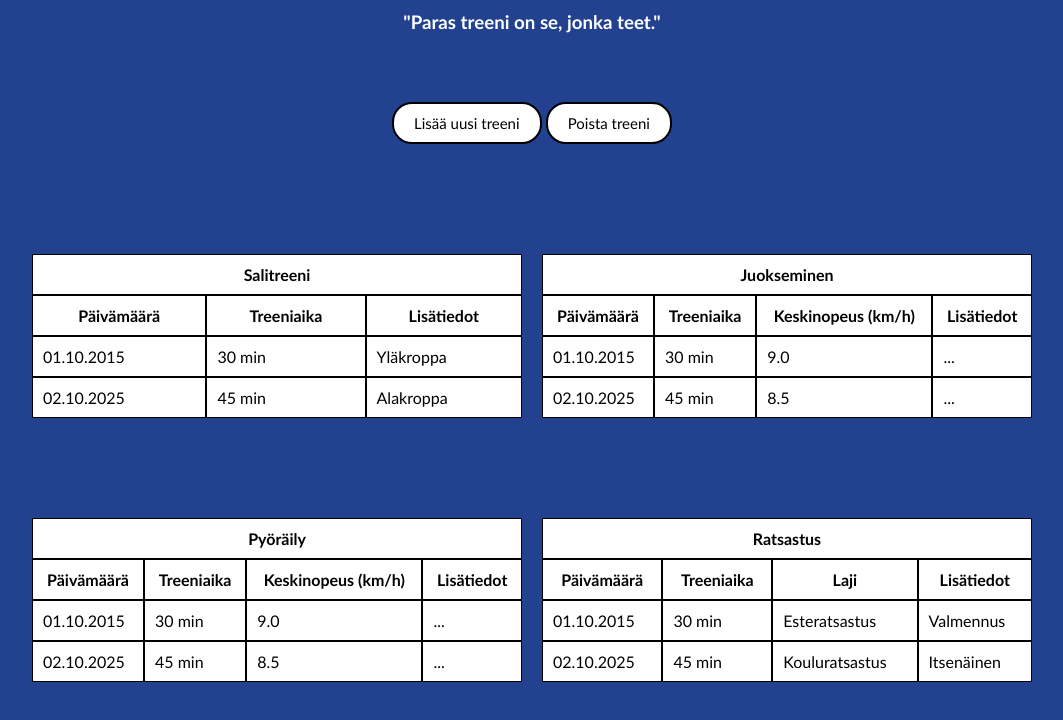
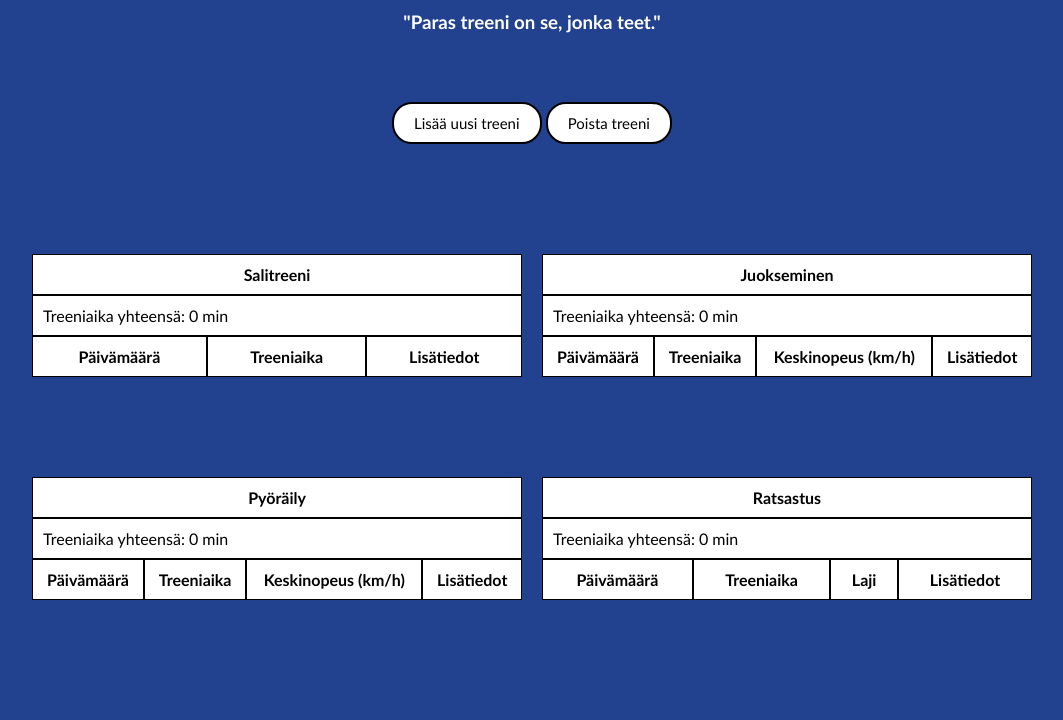
Before and after one commit to jennainoelina/Projekti-1---pieni-sovellus, a plain HTML site: page index.html in a window 1280 px wide. Shown: the part 166-886 px from the top of the page, without its empty margins (108-1171 px from the left). After the commit the page ends 826 px from the top, so only its background shows below. Drawn offline with Linux system fonts and the light colour scheme.

Commit message:
yhteenlasku

```diff
--- a/index.html
+++ b/index.html
@@ -1,4 +1,3 @@
-<!DOCTYPE html>
 <!DOCTYPE html>
 <html lang="fi">
 
@@ -12,24 +11,19 @@
 
 <body>
 
-	<!-- Otsikko ja quote -->
     <h1>Treenipäiväkirja</h1>
     <h3>"Paras treeni on se, jonka teet."</h3>
 
-	<!-- Nappulat Lisää ja Poista -->
     <div class="nappulat">
         <button class="lisaa">Lisää uusi treeni</button>
         <button class="poista">Poista treeni</button>
     </div>
 
-	<!-- Ponnahdusikkuna -->
     <div id="ponnahdusikkuna" class="ikkuna">
         <div class="ikkunatiedot">
 
-			<span class="sulje">&times;</span> <!-- ruksi ikkunassa -->
-			<h3>Lisää uusi treeni</h3>
+            <span class="sulje">&times;</span> <h3>Lisää uusi treeni</h3>
 
-			<!-- Kategorian valinta -->
             <label for="kategoria">Laji: </label>
              <select id="kategoria">
                  <option value="juokseminen">Juoksu</option>
@@ -38,7 +32,6 @@
                  <option value="ratsastus">Ratsastus</option>
              </select>
 
-			<!-- Yhteiset kentät -->
             <label for="paivamaara">Päivämäärä: </label>
             <input type="text" id="paivamaara" placeholder="pp.kk.vvvv">
 
@@ -46,9 +39,7 @@
             <label for="kesto">Kesto (min): </label>
             <input type="number" id="kesto">
 
-			<div id="lisakentat"></div> <!-- Lisäkentät -->
-
-			<label for="lisatiedot">Lisätiedot: </label>
+            <div id="lisakentat"></div> <label for="lisatiedot">Lisätiedot: </label>
             <textarea id="lisatiedot" rows="3"></textarea>
 
             <button id="tallenna">Tallenna</button>
@@ -56,26 +47,18 @@
         </div>
      </div>
 
-	<!-- Treenitaulukot -->
     <div class="taulukot">
         <table class="sali">
             <tr>
                 <th colspan="3">Salitreeni</th>
             </tr>
             <tr>
+                <td colspan="3" id="sali-yhteensa"></td>
+            </tr>
+            <tr>
                 <th>Päivämäärä</th>
                 <th>Treeniaika</th>
                 <th>Lisätiedot</th>
-			</tr>
-			<tr>
-				<td>01.10.2015</td>
-				<td>30 min</td>
-				<td>Yläkroppa</td>
-			</tr>
-			<tr>
-				<td>02.10.2025</td>
-				<td>45 min</td>
-				<td>Alakroppa</td>
             </tr>
             </table>
 
@@ -84,22 +67,13 @@
                 <th colspan="4">Juokseminen</th>
             </tr>
             <tr>
+                <td colspan="4" id="juokseminen-yhteensa"></td>
+            </tr>
+            <tr>
                 <th>Päivämäärä</th>
                 <th>Treeniaika</th>
                 <th>Keskinopeus (km/h)</th>
                 <th>Lisätiedot</th>
-			</tr>
-			<tr>
-				<td>01.10.2015</td>
-				<td>30 min</td>
-				<td>9.0</td>
-				<td>...</td>
-			</tr>
-			<tr>
-				<td>02.10.2025</td>
-				<td>45 min</td>
-				<td>8.5</td>
-				<td>...</td>
             </tr>
             </table>
 
@@ -108,22 +82,13 @@
                 <th colspan="4">Pyöräily</th>
             </tr>
             <tr>
+                <td colspan="4" id="pyoraily-yhteensa"></td>
+            </tr>
+            <tr>
                 <th>Päivämäärä</th>
                 <th>Treeniaika</th>
                 <th>Keskinopeus (km/h)</th>
                 <th>Lisätiedot</th>
-			</tr>
-			<tr>
-				<td>01.10.2015</td>
-				<td>30 min</td>
-				<td>9.0</td>
-				<td>...</td>
-			</tr>
-			<tr>
-				<td>02.10.2025</td>
-				<td>45 min</td>
-				<td>8.5</td>
-				<td>...</td>
             </tr>
             </table>
 
@@ -132,22 +97,13 @@
                 <th colspan="4">Ratsastus</th>
             </tr>
             <tr>
+                <td colspan="4" id="ratsastus-yhteensa"></td>
+            </tr>
+            <tr>
                 <th>Päivämäärä</th>
                 <th>Treeniaika</th>
                 <th>Laji</th>
                 <th>Lisätiedot</th>
-			</tr>
-			<tr>
-				<td>01.10.2015</td>
-				<td>30 min</td>
-				<td>Esteratsastus</td>
-				<td>Valmennus</td>
-			</tr>
-			<tr>
-				<td>02.10.2025</td>
-				<td>45 min</td>
-				<td>Kouluratsastus</td>
-				<td>Itsenäinen</td>
             </tr>
             </table>
     </div>
--- a/javakoodit.js
+++ b/javakoodit.js
@@ -43,6 +43,26 @@ function paivitalisakentat() {
 
 paivitalisakentat(); // Näytä lisäkentät heti
 
+// Laskee ja päivittää yhteenlasketun treeniajan
+function paivitaYhteensaAika() {
+    const treenit = JSON.parse(localStorage.getItem("treenit")) || [];
+    const lajit = ["sali", "juokseminen", "pyoraily", "ratsastus"];
+
+    lajit.forEach(laji => {
+        // Laskee yhteen kaikkien treenien kestot (minuutteina) tälle lajille
+        const yhteensaAika = treenit
+            .filter(t => t.laji === laji)
+            .reduce((summa, treeni) => summa + Number(treeni.kesto), 0);
+
+        // Etsitään taulun yhteenvetosolu
+        const yhteensaSolu = document.getElementById(`${laji}-yhteensa`);
+
+        if (yhteensaSolu) {
+            yhteensaSolu.textContent = `Treeniaika yhteensä: ${yhteensaAika} min`;
+        }
+    });
+}
+
 // Tallenna treeni taulukkoon
 tallennaBtn.onclick = () => {
     const laji = kategoriavalinta.value;
@@ -61,6 +81,10 @@ tallennaBtn.onclick = () => {
         if (!kesto) kestoInput.style.border = "2px solid red"; //punaiset reunat virheelliselle kohdalle
         return;
     }
+    // Poista punaiset reunat
+    paivamaaraInput.style.border = "";
+    kestoInput.style.border = "";
+
 
     if (isNaN(kesto) || Number(kesto) <= 0) { // Treeniajan täytyy olla enemmän kuin 0
         alert("Treeniajan täytyy olla positiivinen numero!");
@@ -110,12 +134,17 @@ tallennaBtn.onclick = () => {
     let treenit = JSON.parse(localStorage.getItem("treenit")) || [];
     treenit.push(treeni);
     localStorage.setItem("treenit", JSON.stringify(treenit));
+
+    // Päivitetään yhteensä aika tallennuksen jälkeen
+    paivitaYhteensaAika();
 };
 
 // Tietojen hakeminen localStoragesta
 window.onload = () => {
     const treenit = JSON.parse(localStorage.getItem("treenit")) || [];
 
+    // Huom: Koska esimerkkirivit poistettiin HTML:stä,
+    // tässä loopissa lisätään nyt vain LocalStoragesta ladatut treenit
     treenit.forEach(treeni => {
         const taulukko = document.querySelector(`table.${treeni.laji}`);
         const rivi = taulukko.insertRow(-1);
@@ -136,4 +165,7 @@ window.onload = () => {
             rivi.insertCell(3).textContent = treeni.lisatiedot;
         }
     });
+
+    // Lasketaan ja näytetään yhteensä aika sivun latautuessa
+    paivitaYhteensaAika();
 };
```
Lines whose indentation alone changed are shown as unchanged.
